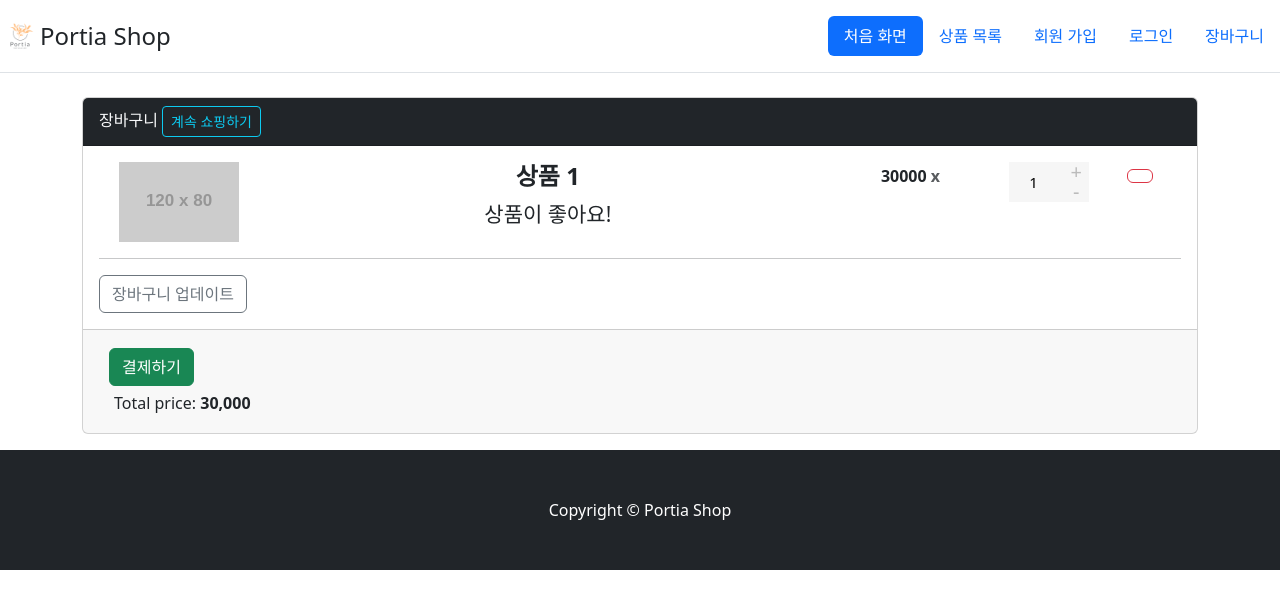
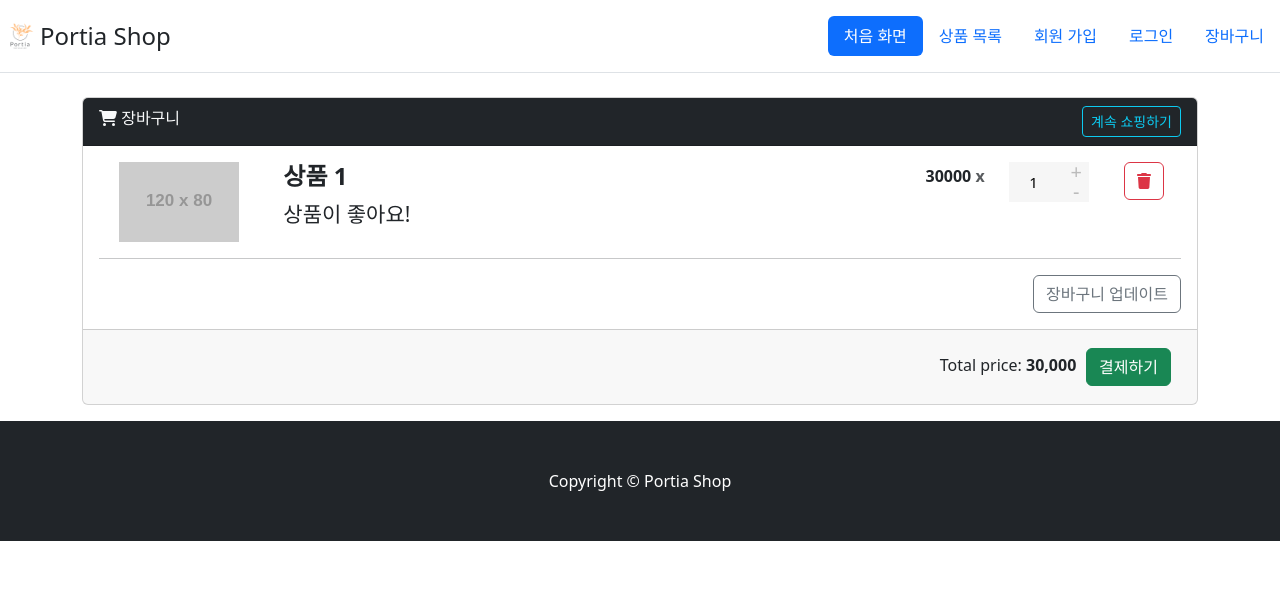
Before and after one commit to search5/portia_app, a Vue app in the folder portia_web/: page /basket in a window 1280 px wide. Shown: the top 608 px of the page. Built offline with nearby package versions, Linux system fonts and the light colour scheme.

Commit message:
장바구니 프런트 기능 구현 중(상품별 카운트 기능 만드는 중

```diff
--- a/portia_web/package.json
+++ b/portia_web/package.json
@@ -11,6 +11,11 @@
     "production": "cp -r dist/assets ../portia/ && cp -r dist/manifest.json ../portia/lib"
   },
   "dependencies": {
+    "@fortawesome/fontawesome-svg-core": "^6.4.2",
+    "@fortawesome/free-brands-svg-icons": "^6.4.2",
+    "@fortawesome/free-regular-svg-icons": "^6.4.2",
+    "@fortawesome/free-solid-svg-icons": "^6.4.2",
+    "@fortawesome/vue-fontawesome": "^3.0.3",
     "bootstrap": "^5.3.1",
     "lodash-es": "^4.17.21",
     "pinia": "^2.0.36",
--- a/portia_web/src/main.js
+++ b/portia_web/src/main.js
@@ -9,9 +9,30 @@ import { createPinia } from 'pinia'
 import App from './App.vue'
 import router from './router'
 
+/* import the fontawesome core */
+import { library } from '@fortawesome/fontawesome-svg-core'
+
+/* import font awesome icon component */
+import { FontAwesomeIcon } from '@fortawesome/vue-fontawesome'
+
+/* import specific icons */
+import {
+  faShoppingCart,
+  faTrash,
+  faCheck,
+  faUser,
+  faTruck,
+  faBox,
+  faChevronLeft
+} from '@fortawesome/free-solid-svg-icons'
+
+/* add icons to the library */
+library.add(faShoppingCart, faTrash, faCheck, faUser, faTruck, faBox, faChevronLeft)
+
 const app = createApp(App)
 
 app.use(createPinia())
 app.use(router)
+app.component('font-awesome-icon', FontAwesomeIcon)
 
 app.mount('#app')
--- a/portia_web/src/views/BasketView.vue
+++ b/portia_web/src/views/BasketView.vue
@@ -68,7 +68,6 @@ export default defineComponent({
   <div>
     <TopMenuView></TopMenuView>
 
-    <!--<script src="https://use.fontawesome.com/c560c025cf.js"></script>-->
     <div class="container mb-3">
       <div class="card shopping-cart">
   <!--        {% with messages = get_flashed_messages() %}-->
@@ -84,9 +83,9 @@ export default defineComponent({
   <!--        {% endwith %}-->
 
         <div class="card-header bg-dark text-light">
-          <i class="fa fa-shopping-cart" aria-hidden="true"></i>
+          <font-awesome-icon icon="fa-solid fa-shopping-cart" />
           장바구니
-          <RouterLink :to="{name: 'goods_list'}" class="btn btn-outline-info btn-sm pull-right">계속 쇼핑하기</RouterLink>
+          <RouterLink :to="{name: 'goods_list'}" class="btn btn-outline-info btn-sm fa-pull-right">계속 쇼핑하기</RouterLink>
           <div class="clearfix"></div>
         </div>
         <div class="card-body">
@@ -97,14 +96,14 @@ export default defineComponent({
               <div class="col-12 col-sm-12 col-md-2 text-center">
                 <img class="img-responsive" :src="item.thumbnail" alt="prewiew" width="120" height="80">
               </div>
-              <div class="col-12 text-sm-center col-sm-12 text-md-left col-md-6">
+              <div class="col-12 text-sm-center col-sm-12 text-md-start col-md-6">
                 <h4 class="product-name"><strong>{{ item.goods_item.goods_name }}</strong></h4>
                 <h4>
                   <small>{{ item.goods_item.goods_description }}</small>
                 </h4>
               </div>
-              <div class="col-12 col-sm-12 text-sm-center col-md-4 text-md-right row">
-                <div class="col-3 col-sm-3 col-md-6 text-md-right" style="padding-top: 5px">
+              <div class="col-12 col-sm-12 text-sm-center col-md-4 text-md-end row">
+                <div class="col-3 col-sm-3 col-md-6 text-md-end" style="padding-top: 5px">
                   <h6><strong>{{ item.goods_item.price }} <span class="text-muted">x</span></strong></h6>
                 </div>
                 <div class="col-4 col-sm-4 col-md-4">
@@ -118,7 +117,7 @@ export default defineComponent({
                 </div>
                 <div class="col-2 col-sm-2 col-md-2 text-right">
                   <button type="button" class="btn btn-outline-danger btn-xs" @click="basket_delete('{{ item.id }}')">
-                    <i class="fa fa-trash" aria-hidden="true"></i>
+                    <font-awesome-icon icon="fa-solid fa-trash" />
                   </button>
                 </div>
               </div>
@@ -126,17 +125,17 @@ export default defineComponent({
             <hr>
             <!-- END PRODUCT -->
 
-            <div class="pull-right">
-              <a href="#" @click="basket_update" class="btn btn-outline-secondary pull-right">
+            <div class="fa-pull-right">
+              <a href="#" @click="basket_update" class="btn btn-outline-secondary fa-pull-right">
                 장바구니 업데이트
               </a>
             </div>
           </form>
         </div>
         <div class="card-footer">
-          <div class="pull-right" style="margin: 10px">
-            <a href="#" @click="payment" class="btn btn-success pull-right">결제하기</a>
-            <div class="pull-right" style="margin: 5px">
+          <div class="fa-pull-right" style="margin: 10px">
+            <a href="#" @click="payment" class="btn btn-success fa-pull-right">결제하기</a>
+            <div class="fa-pull-right" style="margin: 5px">
               Total price: <b>{{ number_format(total_money) }}</b>
             </div>
           </div>
--- a/portia_web/src/views/GoodsDetailView.vue
+++ b/portia_web/src/views/GoodsDetailView.vue
@@ -104,7 +104,7 @@ export default defineComponent({
 
                     <hr>
 
-                    <a href="#" @click="basket_add" class="btn btn-outline-primary text-uppercase"> <i class="fas fa-shopping-cart"></i> 장바구니에 담기 </a>
+                    <a href="#" @click="basket_add" class="btn btn-outline-primary text-uppercase"> <font-awesome-icon icon="fa-solid fa-shopping-cart" /> 장바구니에 담기 </a>
                   </article> <!-- card-body.// -->
                 </aside> <!-- col.// -->
               </div> <!-- row.// -->
--- a/portia_web/src/views/LoginView.vue
+++ b/portia_web/src/views/LoginView.vue
@@ -53,7 +53,7 @@ export default defineComponent({
                 <input type="password" class="form-control" name="password" placeholder="Password" required="required" v-model="input_data.password">
               </div>
               <div class="mb-3 clearfix">
-                <button type="button" class="btn btn-primary pull-right" @click="login">로그인 하기</button>
+                <button type="button" class="btn btn-primary fa-pull-right" @click="login">로그인 하기</button>
               </div>
             </form>
             <div class="hint-text">계정이 없으면 가입하시겠어요? <RouterLink :to="{name: 'portia_join'}">가입하러 가기</RouterLink></div>
```
Also changed, not shown: portia_web/src/views/TrackingView.vue (+6 -6 lines), 1 other file (tests, documents, lock files or other folders).
